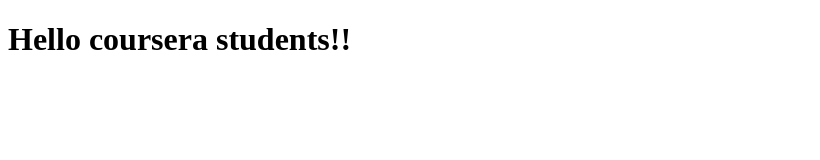
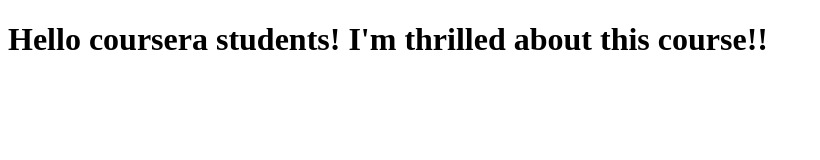
Before and after one commit to gavalmart/coursera-test, a plain HTML site: page index.html in a window 1280 px wide. Shown: the whole page, without its empty margins (0-820 px from the left). Drawn offline with Linux system fonts and the light colour scheme.

Commit message:
Next version web file

```diff
--- a/index.html
+++ b/index.html
@@ -6,7 +6,7 @@
   </head>
 
   <body>
-      <h1>Hello coursera students!!
+      <h1>Hello coursera students! I'm thrilled about this course!!
       </h1>
 
   </body>
```
